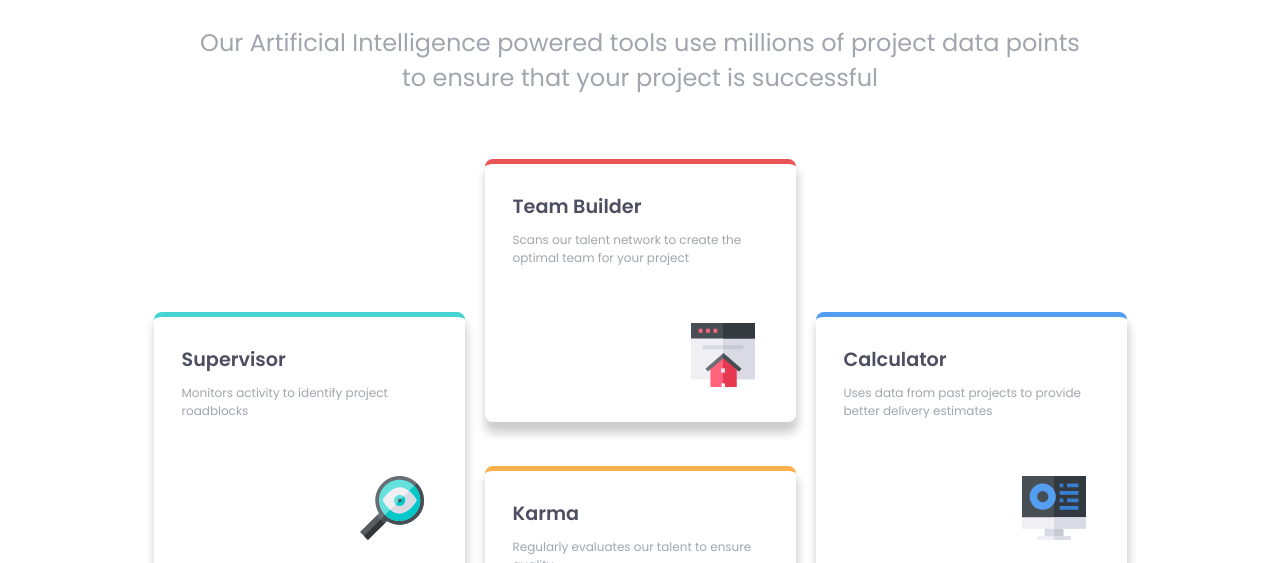
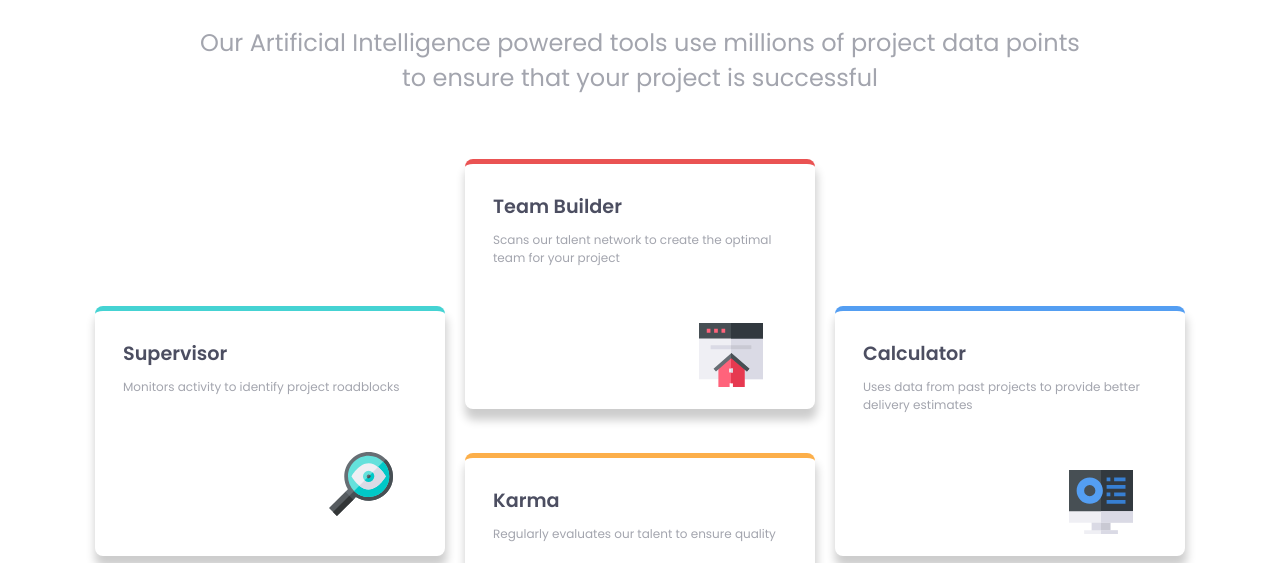
Before and after one commit to ismailcet/FrontendMentor-FourCard, a plain HTML site: page index.html in a window 1280 px wide. Shown: the part 237-800 px from the top of the page. Drawn offline with Linux system fonts and the light colour scheme.

Commit message:
Four card feature section

```diff
--- a/style.css
+++ b/style.css
@@ -142,13 +142,17 @@ a{
        font-size: 1.5rem;
    }
    .boxes{
-       width: 909px;
+       width: 1110px;
        margin-left: auto;
        margin-right: auto;
        display: grid;
        justify-content: center;
        align-items: center;
        grid-gap: 1.25rem;
+   }
+   .box{
+    height: 250px;
+    width: 350px
    }
    .cyan{
     grid-column-start: 1;
```
